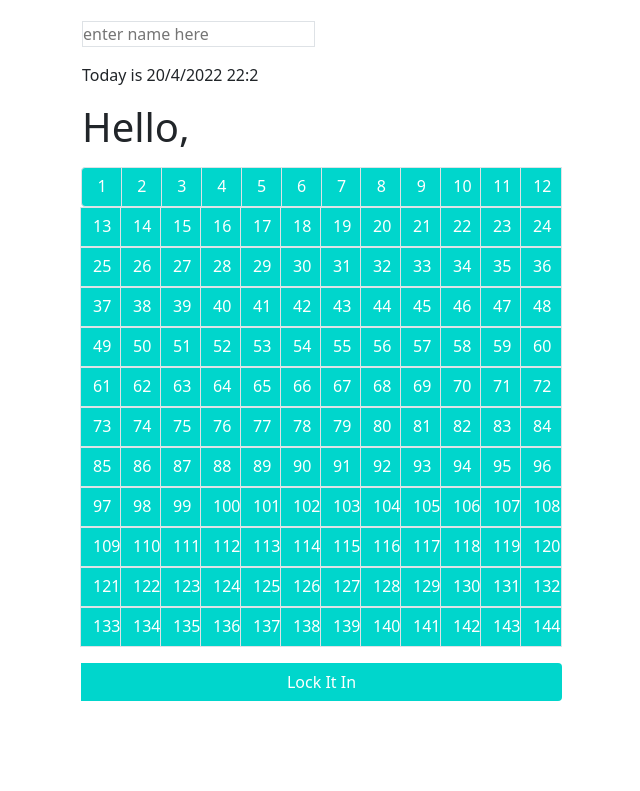
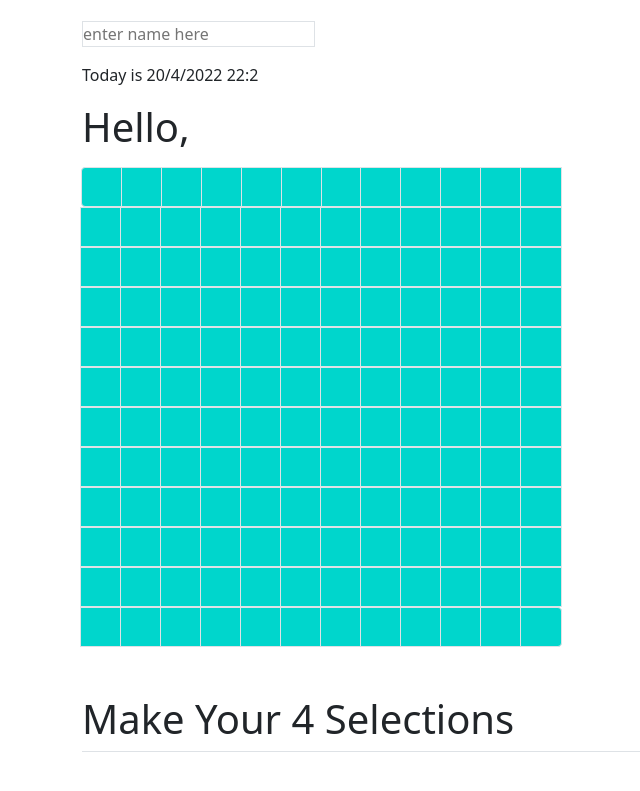
Before and after one commit to VernellMiller/portfolio-versions, a React (Create React App) app: page /squares in a window 1280 px wide. Shown: the part 1641-2432 px from the top of the page, without its empty margins (0-640 px from the left). Built offline with nearby package versions, Linux system fonts and the light colour scheme.

Commit message:
dynamically changes messages

```diff
--- a/src/Components/CheckBox.js
+++ b/src/Components/CheckBox.js
@@ -17,7 +17,7 @@ for (let i = 0; i < 4; i++) {
   let winningNumber = getWinningNumber();
   winningNumbers.push(winningNumber);
 }
-console.log(winningNumbers);
+// console.log(winningNumbers);
 
 const checkIfWinner = function (arr1, arr2) {
   arr1.sort();
@@ -25,15 +25,15 @@ const checkIfWinner = function (arr1, arr2) {
 
   let str1 = arr1.join("");
   let str2 = arr2.join("");
-  console.log(str1);
-  console.log(str2);
+  // console.log(str1);
+  // console.log(str2);
 
   result =
     str1 == str2
-      ? "You are a winner Today"
-      : "Your selections do not match today. Try again Tomorrow.";
-
-  console.log(result);
+      ? (document.getElementById("messages").innerHTML =
+          "You are a winner Today. Congratulations!")
+      : (document.getElementById("messages").innerHTML =
+          "Your selections do not match. Make sure you have 4 selections or try a new combination.");
   return result;
 };
 
@@ -85,7 +85,7 @@ const CheckBox = (props) => {
           onChange={getSelectionHandler}
         />
         <label className="btn btn-outline-secondary border" htmlFor={counter}>
-          {data}
+          {/* {data} */}
         </label>
       </div>
     );
--- a/src/Components/SqauresGame.js
+++ b/src/Components/SqauresGame.js
@@ -4,7 +4,6 @@ import CheckBox from "../Components/CheckBox";
 
 const SquaresGame = (props) => {
   const [player, setPlayer] = useState({ userName: "" });
-  const [message, setMessage] = useState("");
 
   const getUserNameHandler = (event) => {
     setPlayer((prevState) => {
@@ -14,13 +13,12 @@ const SquaresGame = (props) => {
 
   const submitHandler = (event) => {
     event.preventDefault();
-    console.log(player);
-    setMessage("first message");
+    // console.log(player);
   };
 
   return (
     <>
-      <div className="mt-5">
+      <div className="mt-5 border-bottom">
         <h1>Lets Play</h1>
         <input
           className="mt-3 border"
@@ -42,16 +40,18 @@ const SquaresGame = (props) => {
               aria-label="Basic checkbox toggle button group"
             >
               <CheckBox />
-              <input
+              {/* <input
                 type="submit"
                 className="btn mt-3"
                 id="submit"
                 value="Lock It In"
-              />
+              /> */}
             </div>
           </div>
         </form>
-        <h1>{message}</h1>
+        <h1 className="mt-5" id="messages">
+          Make Your 4 Selections
+        </h1>
       </div>
     </>
   );
```
